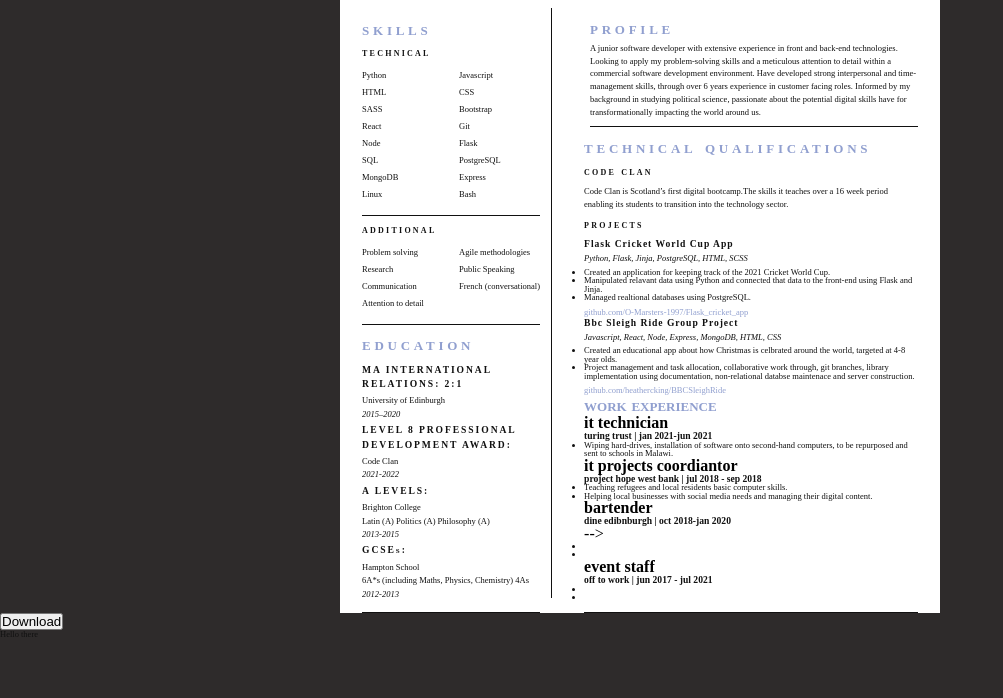
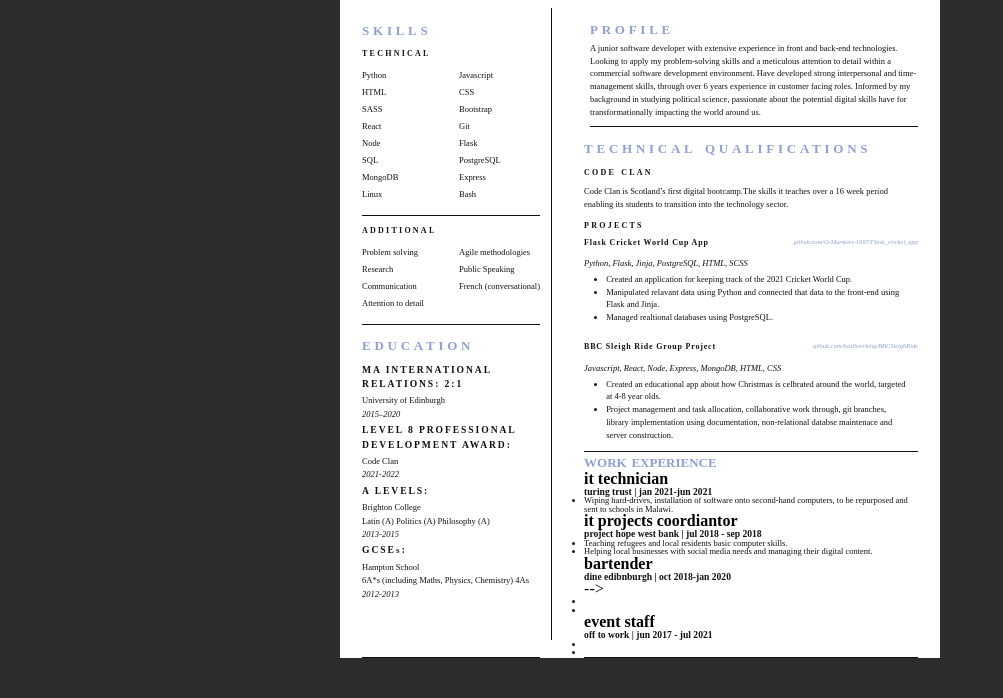
Before and after one commit to O-Marsters-1997/HTML-CV, a plain HTML site: page index.html in a window 1280 px wide. Shown: the part 102-800 px from the top of the page, without its empty margins (0-1003 px from the left). Drawn offline with nearby package versions, Linux system fonts and the light colour scheme; a web font is replaced by a local one.

Commit message:
technical qualifications section

```diff
--- a/index.html
+++ b/index.html
@@ -48,6 +48,7 @@
                             </ul>
                         </div>
                         <i id = "theme-button" class='bx bx-moon' ></i>
+                        <i id = "resume-button" class='bx bxs-download' ></i>
                     </div>
 
                     <!-- Skills -->
@@ -183,9 +184,9 @@
                                 </div>
                                 <a href="" class="code-clan-project-github-link">github.com/O-Marsters-1997/Flask_cricket_app</a>
                             </div>
-                            <div class="code-clan-project-item">
+                            <div id = "code-clan-project-padding-overide" class="code-clan-project-item">
                                 <h5 class="code-clan-project-title">
-                                    bbc sleigh ride group project
+                                    BBC sleigh ride group project
                                 </h5>
                                 <div class="code-clan-project-item-wrapper">
                                     <p class="code-clan-project-tech-stack">
@@ -270,8 +271,6 @@
                     </div>
                 </div>
             </div>
-            <button id = "resume-button">Download</button>
-            <p>Hello there</p>
         </div>
         <!--========== HTML2PDF ==========-->
         <script src="src/js/html2pdf.bundle.min.js"></script>
--- a/src/scss/base/_base.scss
+++ b/src/scss/base/_base.scss
@@ -24,6 +24,8 @@ $body-text: "Open-sans-light";
 // Font-sizes
 $font-size-subtitle: .7em;
 $font-size-sub-alt: .6em;
+$experience-item-title: .5em;
+$github-project-link: .4em;
 
 
 // Spacings
--- a/src/scss/layout/sections/_technical.scss
+++ b/src/scss/layout/sections/_technical.scss
@@ -1,9 +1,16 @@
 @use '../../base/' as *;
+@use '../../abstracts/' as *;
+
+// Technical qualifications section
 
 .technical-qualifications-section {
     margin-left: $ml;
     margin-right: $ml;
     grid-column: 1 / -1;
+
+    & .code-clan-projects-section {
+        @include border-bottom-subsection;
+    }
 
     & .section-title {
         margin-top: .6rem;
@@ -17,25 +24,42 @@
         text-transform: capitalize;
         padding-bottom: .6em;
         letter-spacing: .1em;
+        font-size: $experience-item-title;
+        padding-bottom: .8rem;
+    }
+}
+
+.code-clan-project-item-wrapper {
+    & .code-clan-project-tech-stack {
+        padding-bottom: .6em;
+    }
+    & .code-clan-project-description-list {
+        margin-left: $ml;
+        margin-right: $mr /2;
+
+        & .code-clan-project-description-item {
+            line-height: $body-lh;
+        }
     }
 }
 
 .code-clan-project-item {
-
     position: relative;
+    padding-bottom: 1.2rem;
 
     & .code-clan-project-github-link {
         color: var(--primary-accent);
         text-decoration: none;
+        font-size: $github-project-link;
+        font-style: italic;
     }
 }
 
-.code-clan-project-item-wrapper {
+#code-clan-project-padding-overide {
+    padding-bottom: .6em;
+}
 
-    & .code-clan-project-tech-stack {
-        padding-bottom: .6em;
-    }
-}
+
 
 // Media Queries
 // For large screens
@@ -47,11 +71,12 @@
         grid-column: 5 / -1;
         margin-top: -12.25em;
     }
+}
 
-    .code-clan-project-github-link {
-        // position: absolute;
-        // top: 0;
-        // right: 0;
+@media screen and (min-width: 600px) {
+     .code-clan-project-github-link {
+        position: absolute;
+        top: 0;
+        right: 0;
     }
-
 }
```
Also changed, not shown: src/styles/style.css, 1 other file.
